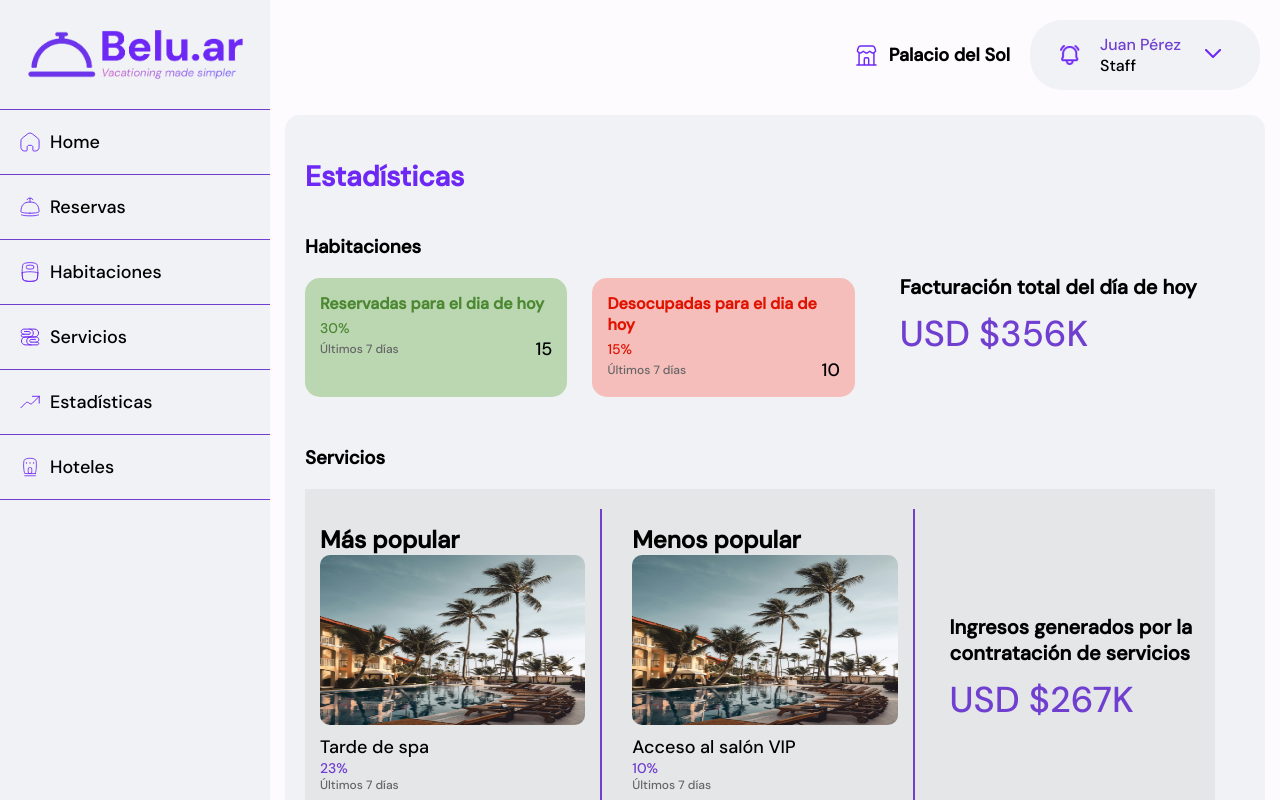
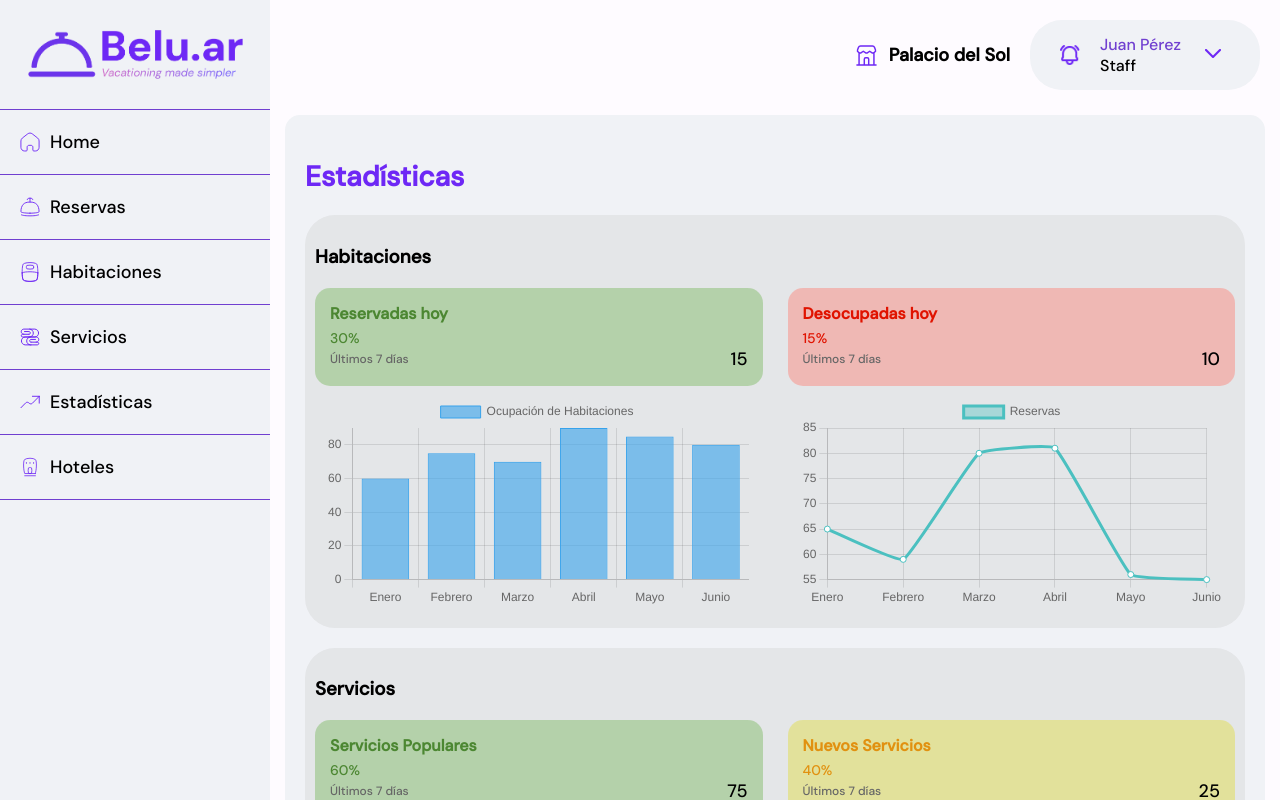
Before and after one commit to tatlopez/FrontDDA2, a React (Create React App) app in the folder beluar/: page /DashboardEstadisticas in a window 1280 px wide. Built offline with nearby package versions, Linux system fonts and the light colour scheme.

Commit message:
DashboardEstadisticas done

```diff
--- a/beluar/package.json
+++ b/beluar/package.json
@@ -6,7 +6,9 @@
     "@testing-library/jest-dom": "^5.17.0",
     "@testing-library/react": "^13.4.0",
     "@testing-library/user-event": "^13.5.0",
+    "chart.js": "^4.4.5",
     "react": "^18.3.1",
+    "react-chartjs-2": "^5.2.0",
     "react-dom": "^18.3.1",
     "react-icons": "^5.3.0",
     "react-router-dom": "^6.26.2",
--- a/beluar/src/components/DashboardEstadisticas/DashboardEstadisticas.js
+++ b/beluar/src/components/DashboardEstadisticas/DashboardEstadisticas.js
@@ -1,13 +1,76 @@
-import React, { useState } from 'react';
+import React, { useState, useEffect } from 'react';
+import { Bar, Line, Pie } from 'react-chartjs-2';
+import { Chart as ChartJS, CategoryScale, LinearScale, BarElement, PointElement, LineElement, ArcElement, Tooltip, Legend } from 'chart.js';
 import './dashboardEstadisticas.css';
 import Menu from '../Menu/Menu';
 import Header from '../Header/Header';
 import MiniCard from './MiniCard';
-import ServicioCard from './ServicioCard';
 
+// Register required Chart.js components
+ChartJS.register(CategoryScale, LinearScale, BarElement, PointElement, LineElement, ArcElement, Tooltip, Legend);
 
+const DashboardEstadisticas = () => {
+    const [habitacionesData, setHabitacionesData] = useState({
+        labels: ['Enero', 'Febrero', 'Marzo', 'Abril', 'Mayo', 'Junio'],
+        datasets: [
+            {
+                label: 'Ocupación de Habitaciones',
+                backgroundColor: 'rgba(54, 162, 235, 0.6)',
+                borderColor: 'rgba(54, 162, 235, 1)',
+                borderWidth: 1,
+                data: [60, 75, 70, 90, 85, 80],
+            },
+        ],
+    });
 
-function DashboardEstadisticas() {
+    const [serviciosData, setServiciosData] = useState({
+        labels: ['Spa', 'Restaurante', 'Gym', 'Tours', 'Bar'],
+        datasets: [
+            {
+                label: 'Servicios Contratados',
+                backgroundColor: ['#FF6384', '#36A2EB', '#FFCE56', '#4BC0C0', '#9966FF'],
+                data: [40, 30, 50, 60, 45],
+            },
+        ],
+    });
+
+    const [reservasData, setReservasData] = useState({
+        labels: ['Enero', 'Febrero', 'Marzo', 'Abril', 'Mayo', 'Junio'],
+        datasets: [
+            {
+                label: 'Reservas',
+                fill: false,
+                lineTension: 0.1,
+                backgroundColor: 'rgba(75,192,192,0.4)',
+                borderColor: 'rgba(75,192,192,1)',
+                pointBorderColor: 'rgba(75,192,192,1)',
+                pointBackgroundColor: '#fff',
+                pointBorderWidth: 1,
+                data: [65, 59, 80, 81, 56, 55],
+            },
+        ],
+    });
+
+    const [huespedesData, setHuespedesData] = useState({
+        labels: ['Enero', 'Febrero', 'Marzo', 'Abril', 'Mayo', 'Junio'],
+        datasets: [
+            {
+                label: 'Huéspedes por Mes',
+                fill: false,
+                lineTension: 0.1,
+                backgroundColor: 'rgba(153,102,255,0.4)',
+                borderColor: 'rgba(153,102,255,1)',
+                pointBorderColor: 'rgba(153,102,255,1)',
+                pointBackgroundColor: '#fff',
+                pointBorderWidth: 1,
+                data: [10, 15, 20, 25, 30, 35],
+            },
+        ],
+    });
+
+    useEffect(() => {
+        // Future enhancement: Fetch real-time data for the charts
+    }, []);
 
     return (
         <div className="page-container">
@@ -18,14 +81,12 @@ function DashboardEstadisticas() {
                     <div className="dashboard-estadisticas">
                         <h2 className="section-title">Estadísticas</h2>
 
-                        <div className="row">
-
-                            {/* HABITACIONES */}
+                        {/* Habitaciones Section */}
                         <div className="card-habitaciones">
                             <h3>Habitaciones</h3>
                             <div className="mini-cards-container">
                                 <MiniCard
-                                        title="Reservadas para el dia de hoy"
+                                    title="Reservadas hoy"
                                     number="15"
                                     percentage="30%"
                                     backgroundColor="rgba(135, 191, 112, 0.51)"
@@ -33,7 +94,7 @@ function DashboardEstadisticas() {
                                     percentageColor="#4C8732"
                                 />
                                 <MiniCard
-                                        title="Desocupadas para el dia de hoy"
+                                    title="Desocupadas hoy"
                                     number="10"
                                     percentage="15%"
                                     backgroundColor="rgba(251, 139, 129, 0.50)"
@@ -41,51 +102,131 @@ function DashboardEstadisticas() {
                                     percentageColor="#E01300"
                                 />
                             </div>
+                            <div className="charts-container">
+                                <div className="chart">
+                                    <Bar data={habitacionesData} />
                                 </div>
-
-                            {/* Facturación total */}
-                            <div className="facturacion">
-                            <h3>Facturación total del día de hoy</h3>
-                            <div className="facturacion-valor">USD $356K</div>
-                            </div>
-                        </div>
-
-                        <div className="row">
-                            {/*SERVICIOS */}
-                            <div className="card-servicios">
-                            <h3>Servicios</h3>
-                            <div className="servicios-container">
-                                <ServicioCard
-                                title="Más popular"
-                                serviceName="Tarde de spa"
-                                percentage="23%"
-                                imgUrl="/path/to/image1.png"
-                                />
-                                <ServicioCard
-                                title="Menos popular"
-                                serviceName="Acceso al salón VIP"
-                                percentage="10%"
-                                imgUrl="/path/to/image2.png"
-                                />
-                                <div className="servicios-ingresos">
-                                <h3>Ingresos generados por la contratación de servicios</h3>
-                                <div className="ingresos-valor">USD $267K</div>
-                                </div>
+                                <div className="chart">
+                                    <Line data={reservasData} />
                                 </div>
                             </div>
                         </div>
 
-                        <div className="row">
-                            {/* HUESPEDES */}
+                        {/* Servicios Section */}
+                        <div className="card-servicios">
+                            <h3>Servicios</h3>
+                            <div className="mini-cards-container">
+                                <MiniCard
+                                    title="Servicios Populares"
+                                    number="75"
+                                    percentage="60%"
+                                    backgroundColor="rgba(135, 191, 112, 0.51)"
+                                    titleColor="#4C8732"
+                                    percentageColor="#4C8732"
+                                />
+                                <MiniCard
+                                    title="Nuevos Servicios"
+                                    number="25"
+                                    percentage="40%"
+                                    backgroundColor="rgba(226,221,80,0.5)"
+                                    titleColor="#E19110"
+                                    percentageColor="#E19110"
+                                />
+                            </div>
+                            <div className="charts-container">
+                                <div className="chart">
+                                    <Pie data={serviciosData} options={{ maintainAspectRatio: false, responsive: true }} height={200} />
+                                </div>
+                                <div className="chart">
+                                    <Bar
+                                        data={{
+                                            labels: ['Spa', 'Restaurante', 'Gym', 'Tours', 'Bar'],
+                                            datasets: [{
+                                                label: 'Uso de Servicios',
+                                                data: [40, 30, 50, 60, 45],
+                                                backgroundColor: ['#FF6384', '#36A2EB', '#FFCE56', '#4BC0C0', '#9966FF'],
+                                            }]
+                                        }}
+                                    />
+                                </div>
+                            </div>
+                        </div>
+
+                        {/* Huespedes Section */}
                         <div className="card-huespedes">
                             <h3>Huéspedes</h3>
+                            <div className="mini-cards-container">
                                 <MiniCard
-                                title="Estadía promedio (días)"
-                                number="5"
-                                percentage="10%"
-                                backgroundColor="rgba(226, 221, 80, 0.50)"
+                                    title="Total de Huéspedes"
+                                    number="100"
+                                    percentage="50%"
+                                    backgroundColor="rgba(135, 191, 112, 0.51)"
+                                    titleColor="#4C8732"
+                                    percentageColor="#4C8732"
+                                />
+                                <MiniCard
+                                    title="Huéspedes Nuevos"
+                                    number="25"
+                                    percentage="25%"
+                                    backgroundColor="rgba(226,221,80,0.5)"
                                     titleColor="#E19110"
                                     percentageColor="#E19110"
+                                />
+                            </div>
+                            <div className="charts-container">
+                                <div className="chart">
+                                    <Line data={huespedesData} />
+                                </div>
+                                <div className="chart">
+                                    <Bar
+                                        data={{
+                                            labels: ['Adultos', 'Niños', 'Mayores'],
+                                            datasets: [{
+                                                label: 'Tipos de Huéspedes',
+                                                data: [30, 10, 5],
+                                                backgroundColor: ['#FF6384', '#36A2EB', '#FFCE56'],
+                                            }]
+                                        }}
+                                    />
+                                </div>
+                            </div>
+                        </div>
+
+                        {/* Reservas Section */}
+                        <div className="card-reservas">
+                            <h3>Reservas</h3>
+                            <div className="mini-cards-container">
+                                <MiniCard
+                                    title="Reservas para Hoy"
+                                    number="20"
+                                    percentage="10%"
+                                    backgroundColor="rgba(135, 191, 112, 0.51)"
+                                    titleColor="#4C8732"
+                                    percentageColor="#4C8732"
+                                />
+                                <MiniCard
+                                    title="Reservas Canceladas"
+                                    number="5"
+                                    percentage="5%"
+                                    backgroundColor="rgba(251, 139, 129, 0.50)"
+                                    titleColor="#E01300"
+                                    percentageColor="#E01300"
+                                />
+                            </div>
+                            <div className="charts-container">
+                                <div className="chart">
+                                    <Line data={reservasData} />
+                                </div>
+                                <div className="chart">
+                                    <Bar
+                                        data={{
+                                            labels: ['Enero', 'Febrero', 'Marzo', 'Abril', 'Mayo', 'Junio'],
+                                            datasets: [{
+                                                label: 'Reservas por Mes',
+                                                data: [15, 25, 35, 45, 55, 65],
+                                                backgroundColor: '#FF6384',
+                                            }]
+                                        }}
                                     />
                                 </div>
                             </div>
@@ -93,7 +234,8 @@ function DashboardEstadisticas() {
                     </div>
                 </div>
             </div>
+        </div>
     );
-}
+};
 
 export default DashboardEstadisticas;
--- a/beluar/src/components/DashboardEstadisticas/dashboardEstadisticas.css
+++ b/beluar/src/components/DashboardEstadisticas/dashboardEstadisticas.css
@@ -13,19 +13,35 @@
 
 .row {
   display: flex;
+  align-items: flex-start; /* Align items at the start */
   gap: 25px;
   margin-bottom: 30px;
 }
 
-  .card {
-    border-radius: 10px;
-    padding: 20px;
-    flex: 1;
+.card-habitaciones, .card-servicios, .card-huespedes, .card-reservas {
+  flex: 1; /* Allow cards to take equal space */
+  background-color: #E4E6E8;
+  padding: 10px;
+  border-radius: 30px;
+  margin-bottom: 20px;
 }
 
 .mini-cards-container {
   display: flex;
   gap: 25px;
+}
+
+.charts-container {
+  display: flex;
+  flex-direction: row; /* Cambiar a fila para que los gráficos se alineen horizontalmente */
+  gap: 50px; /* Espacio entre gráficos */
+  margin: 0;
+  padding: 10px;
+}
+
+
+.chart {
+  flex: 1; /* Allow charts to take equal space */
 }
 
 .facturacion {
@@ -57,7 +73,6 @@
   background-color: #E4E6E8;
 }
 
-
 .servicios-ingresos {
   flex: 1;
   display: flex;
```
Also changed, not shown: 1 other file (tests, documents, lock files or other folders). Lines whose indentation alone changed are shown as unchanged.
